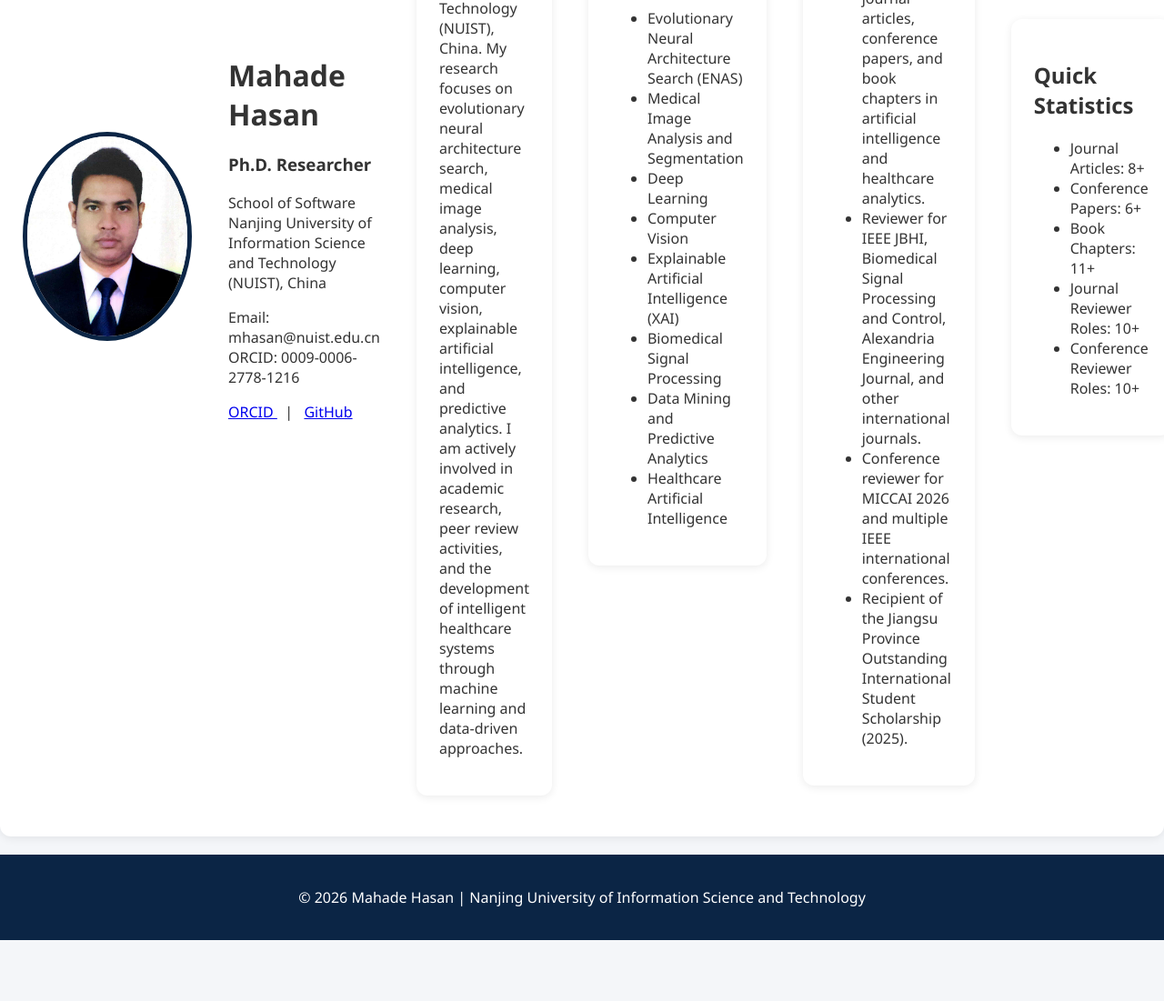
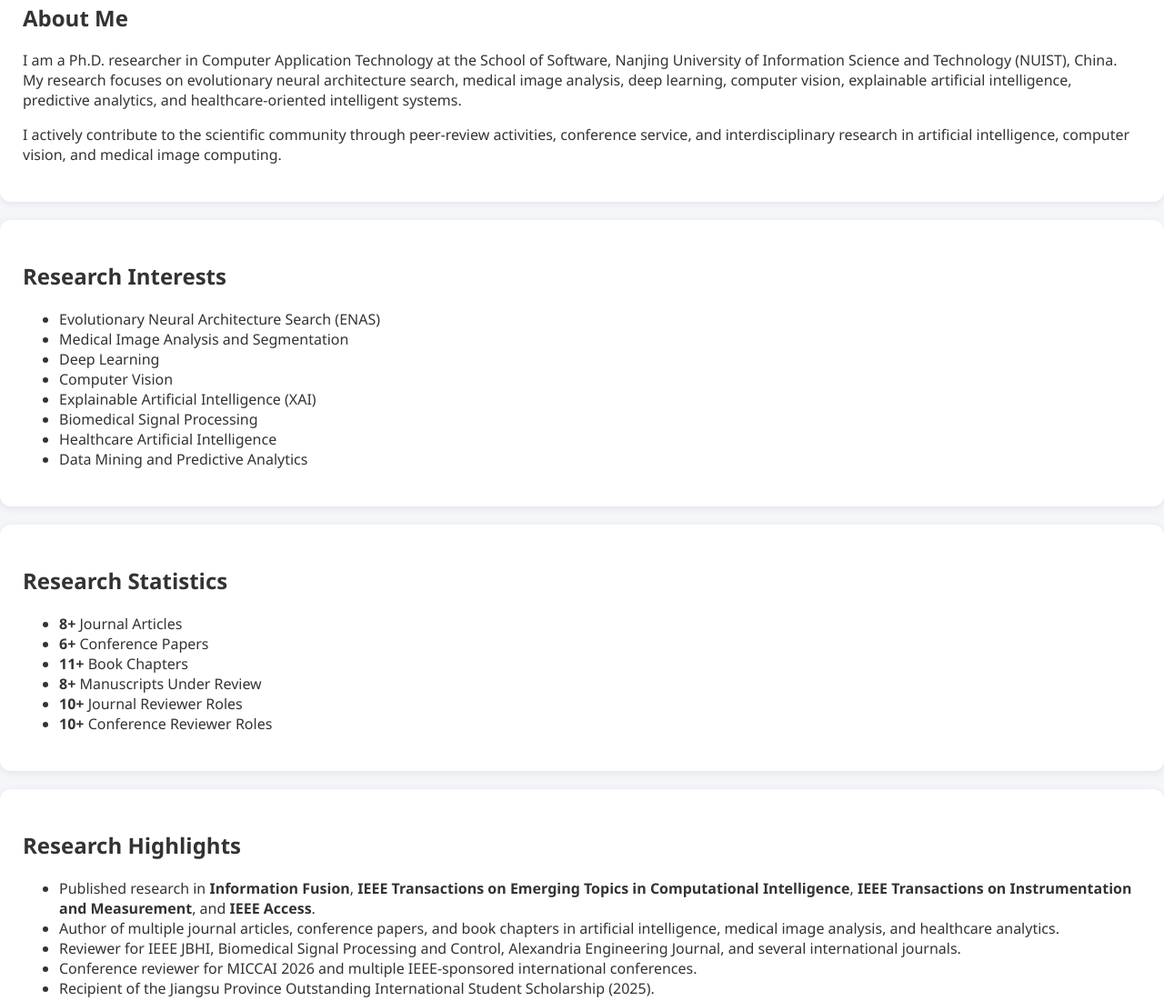
Before and after one commit to Mahade95/mahade.github.io, a plain HTML site: page index.html in a window 1280 px wide. Shown: the part 462-1563 px from the top of the page at 91% size. Before the commit the page ends 1496 px from the top, so only its background shows below. Drawn offline with Linux system fonts and the light colour scheme; files whose address does not match are found by name.

Commit message:
Update index.html

```diff
--- a/index.html
+++ b/index.html
@@ -6,7 +6,7 @@
 <meta charset="UTF-8">
 <meta name="viewport" content="width=device-width, initial-scale=1.0">
 
-<title>Mahade Hasan | PhD Researcher</title>
+<title>Mahade Hasan | Ph.D. Researcher</title>
 
 <link rel="stylesheet" href="css/style.css">
 
@@ -29,7 +29,9 @@
 
 <div class="container">
 
-<div class="card" style="display:flex;align-items:center;gap:40px;">
+<!-- PROFILE SECTION -->
+
+<div class="card" style="display:flex;align-items:center;gap:40px;flex-wrap:wrap;">
 
 <img src="images/Mahade Hasan.jpg"
 alt="Mahade Hasan"
@@ -72,6 +74,10 @@ GitHub
 
 </div>
 
+</div>
+
+<!-- ABOUT -->
+
 <div class="card">
 
 <h2>About Me</h2>
@@ -80,12 +86,19 @@ GitHub
 I am a Ph.D. researcher in Computer Application Technology at the School of Software,
 Nanjing University of Information Science and Technology (NUIST), China.
 My research focuses on evolutionary neural architecture search, medical image analysis,
-deep learning, computer vision, explainable artificial intelligence, and predictive analytics.
-I am actively involved in academic research, peer review activities, and the development of
-intelligent healthcare systems through machine learning and data-driven approaches.
+deep learning, computer vision, explainable artificial intelligence, predictive analytics,
+and healthcare-oriented intelligent systems.
+</p>
+
+<p>
+I actively contribute to the scientific community through peer-review activities,
+conference service, and interdisciplinary research in artificial intelligence,
+computer vision, and medical image computing.
 </p>
 
 </div>
+
+<!-- RESEARCH INTERESTS -->
 
 <div class="card">
 
@@ -98,40 +111,63 @@ intelligent healthcare systems through machine learning and data-driven approach
 <li>Computer Vision</li>
 <li>Explainable Artificial Intelligence (XAI)</li>
 <li>Biomedical Signal Processing</li>
+<li>Healthcare Artificial Intelligence</li>
 <li>Data Mining and Predictive Analytics</li>
-<li>Healthcare Artificial Intelligence</li>
 </ul>
 
 </div>
+
+<!-- RESEARCH STATISTICS -->
+
+<div class="card">
+
+<h2>Research Statistics</h2>
+
+<ul>
+<li><strong>8+</strong> Journal Articles</li>
+<li><strong>6+</strong> Conference Papers</li>
+<li><strong>11+</strong> Book Chapters</li>
+<li><strong>8+</strong> Manuscripts Under Review</li>
+<li><strong>10+</strong> Journal Reviewer Roles</li>
+<li><strong>10+</strong> Conference Reviewer Roles</li>
+</ul>
+
+</div>
+
+<!-- HIGHLIGHTS -->
 
 <div class="card">
 
 <h2>Research Highlights</h2>
 
 <ul>
-<li>Published in Information Fusion, IEEE Transactions, IEEE Access, and other international journals.</li>
 
-<li>Author of multiple journal articles, conference papers, and book chapters in artificial intelligence and healthcare analytics.</li>
+<li>
+Published research in <strong>Information Fusion</strong>,
+<strong>IEEE Transactions on Emerging Topics in Computational Intelligence</strong>,
+<strong>IEEE Transactions on Instrumentation and Measurement</strong>,
+and <strong>IEEE Access</strong>.
+</li>
 
-<li>Reviewer for IEEE JBHI, Biomedical Signal Processing and Control, Alexandria Engineering Journal, and other international journals.</li>
+<li>
+Author of multiple journal articles, conference papers,
+and book chapters in artificial intelligence,
+medical image analysis, and healthcare analytics.
+</li>
 
-<li>Conference reviewer for MICCAI 2026 and multiple IEEE international conferences.</li>
+<li>
+Reviewer for IEEE JBHI, Biomedical Signal Processing and Control,
+Alexandria Engineering Journal, and several international journals.
+</li>
 
-<li>Recipient of the Jiangsu Province Outstanding International Student Scholarship (2025).</li>
-</ul>
+<li>
+Conference reviewer for MICCAI 2026 and multiple IEEE-sponsored international conferences.
+</li>
 
-</div>
+<li>
+Recipient of the Jiangsu Province Outstanding International Student Scholarship (2025).
+</li>
 
-<div class="card">
-
-<h2>Quick Statistics</h2>
-
-<ul>
-<li>Journal Articles: 8+</li>
-<li>Conference Papers: 6+</li>
-<li>Book Chapters: 11+</li>
-<li>Journal Reviewer Roles: 10+</li>
-<li>Conference Reviewer Roles: 10+</li>
 </ul>
 
 </div>
```
Lines whose indentation alone changed are shown as unchanged.
